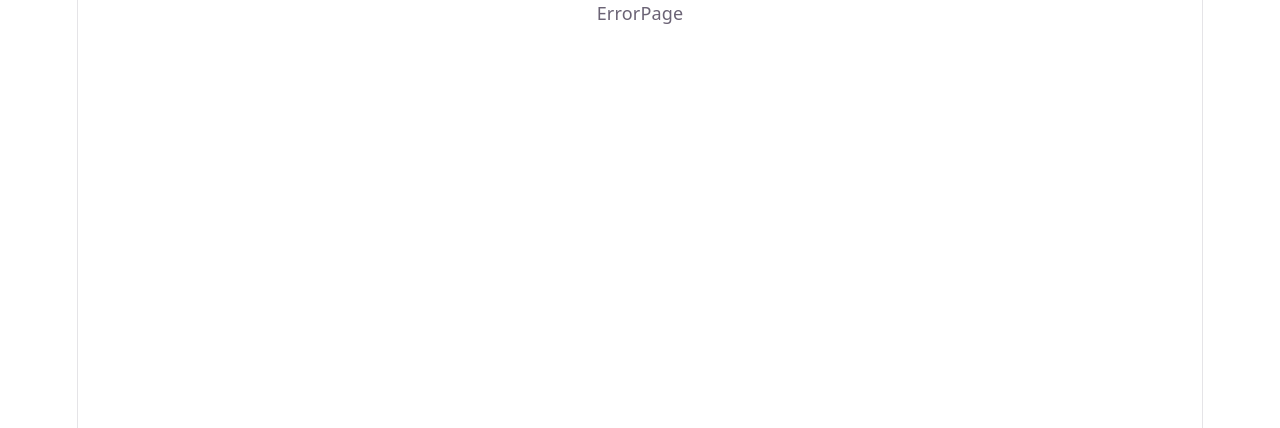
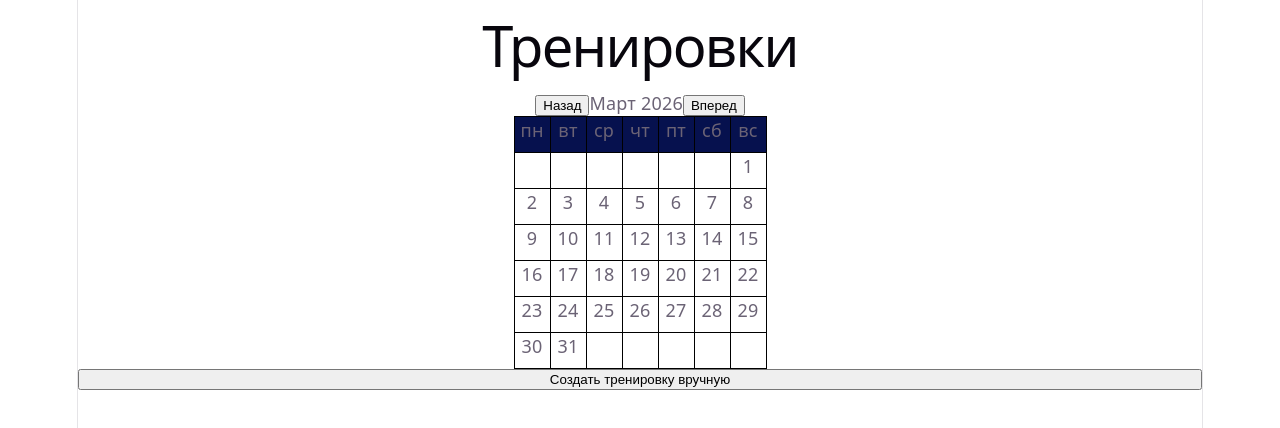
Before and after one commit to JuliaPalna/my-gym-book, a React (Vite) app in the folder client/: page /workouts in a window 1280 px wide. Shown: the top 428 px of the page. Built offline with nearby package versions, Linux system fonts and the light colour scheme.

Commit message:
workouts-создание страницы тренировоко, фича -календарь тренировок  за 1 месяц

```diff
--- a/client/src/app/providers/routes/RoutesContainer.tsx
+++ b/client/src/app/providers/routes/RoutesContainer.tsx
@@ -8,6 +8,7 @@ import {
     UsersPage,
     WorkoutPage,
 } from '../../../pages';
+import { WorkoutsPage } from '../../../pages/WorkoutsPage';
 
 export const RoutesContainer = (): JSX.Element => {
     return (
@@ -18,6 +19,7 @@ export const RoutesContainer = (): JSX.Element => {
             <Route path="/register" element={<RegistrationPage />} />
 
             <Route path="/workouts/:id" element={<WorkoutPage />} />
+            <Route path="/workouts" element={<WorkoutsPage />} />
 
             <Route path="/admin/users" element={<UsersPage />} />
 
--- /dev/null
+++ b/client/src/features/Calendar/Calendar.tsx
@@ -0,0 +1,46 @@
+import { type JSX } from 'react';
+import { Button } from '../../shared';
+import { useCalendar } from './useCalendar';
+import { NAME_MONTH, NAME_DAYS_WEEK } from './constants';
+import './styles/index.css';
+
+export const Calendar = (): JSX.Element => {
+    const {
+        currentDate: { month, year },
+        dataCalendar: { calendarDays },
+        onGoBack,
+        onGoForward,
+    } = useCalendar();
+
+    return (
+        <>
+            <div>
+                <Button onClick={onGoBack}>Назад</Button>
+                <span>
+                    {NAME_MONTH[month]} {year}
+                </span>
+                <Button onClick={onGoForward}>Вперед</Button>
+            </div>
+
+            <ul className="list calendar-header">
+                {Object.values(NAME_DAYS_WEEK).map((dayWeek) => {
+                    return (
+                        <li className="list__item" key={`header-${dayWeek}`}>
+                            {dayWeek}
+                        </li>
+                    );
+                })}
+            </ul>
+
+            <ul className="list calendar-body">
+                {calendarDays.map((day, index) => {
+                    return (
+                        <li className="list__item" key={`day-${index}`}>
+                            {day}
+                        </li>
+                    );
+                })}
+            </ul>
+        </>
+    );
+};
--- /dev/null
+++ b/client/src/features/Calendar/constants/index.ts
@@ -0,0 +1,24 @@
+export const NAME_DAYS_WEEK: { [key: number]: string } = {
+    0: 'пн',
+    1: 'вт',
+    2: 'ср',
+    3: 'чт',
+    4: 'пт',
+    5: 'сб',
+    6: 'вс',
+};
+
+export const NAME_MONTH: { [key: number]: string } = {
+    0: 'Январь',
+    1: 'Февраль',
+    2: 'Март',
+    3: 'Апрель',
+    4: 'Май',
+    5: 'Июнь',
+    6: 'Июль',
+    7: 'Август',
+    8: 'Сентябрь',
+    9: 'Октябрь',
+    10: 'Ноябрь',
+    11: 'Декабрь',
+};
--- /dev/null
+++ b/client/src/features/Calendar/index.ts
@@ -0,0 +1 @@
+export * from './Calendar';
--- /dev/null
+++ b/client/src/features/Calendar/styles/index.css
@@ -0,0 +1,27 @@
+.list {
+    display: grid;
+    grid-template-columns: repeat(7, 1fr);
+    list-style: none;
+    justify-content: start;
+    align-items: start;
+    gap: 0;
+    margin: 0 auto;
+    padding: 0;
+    border-left: 1px solid black;
+}
+
+.list__item {
+    width: 35px;
+    height: 35px;
+    border-bottom: 1px solid black;
+    border-right: 1px solid black;
+    cursor: pointer;
+}
+
+.calendar-header {
+    border-top: 1px solid black;
+}
+
+.calendar-header .list__item {
+    background-color: rgb(6, 17, 78);
+}
--- /dev/null
+++ b/client/src/features/Calendar/useCalendar.ts
@@ -0,0 +1,44 @@
+import { useState } from 'react';
+import { createCalendar, getCurrentDate } from './utils';
+
+export const useCalendar = () => {
+    const { month, year } = getCurrentDate();
+
+    const [currentDate, setCurrentDate] = useState({ month, year });
+
+    const dataCalendar = createCalendar({
+        month: currentDate.month,
+        year: currentDate.year,
+    });
+
+    const onGoBack = (): void => {
+        if (currentDate.month === 0) {
+            const newDataMonth: number = 11;
+            const newDataYear: number = currentDate.year - 1;
+            setCurrentDate({ year: newDataYear, month: newDataMonth });
+            return;
+        }
+
+        const newDataMonth: number = currentDate.month - 1;
+        setCurrentDate({ ...currentDate, month: newDataMonth });
+    };
+
+    const onGoForward = (): void => {
+        if (currentDate.month === 11) {
+            const newDataMonth: number = 0;
+            const newDataYear: number = currentDate.year + 1;
+            setCurrentDate({ year: newDataYear, month: newDataMonth });
+            return;
+        }
+
+        const newDataMonth: number = currentDate.month + 1;
+        setCurrentDate({ ...currentDate, month: newDataMonth });
+    };
+
+    return {
+        currentDate,
+        dataCalendar,
+        onGoBack,
+        onGoForward,
+    };
+};
--- /dev/null
+++ b/client/src/features/Calendar/utils/createCalendar.ts
@@ -0,0 +1,51 @@
+import { getCurrentDate } from './getCurrentDate';
+
+interface createCalendarProps {
+    month?: number;
+    year?: number;
+}
+
+export function createCalendar(data: createCalendarProps) {
+    const calendarDays: (number | undefined | '')[] = [];
+
+    let month: number = 0;
+    let year: number = 0;
+
+    if (!data.month || !data.year) {
+        const resolve = getCurrentDate();
+        month = resolve.month;
+        year = resolve.year;
+    } else {
+        month = data.month;
+        year = data.year;
+    }
+
+    const countDayInMonth: number = new Date(year, month + 1, 0).getDate();
+
+    const firstDayOfMonth = new Date(year, month, 1).getDay();
+    const lastDayOfMonth: number = new Date(year, month + 1, 0).getDay();
+
+    const countEmptyCeilForward: number =
+        firstDayOfMonth === 0 ? 6 : firstDayOfMonth - 1;
+
+    const countEmptyCeilLatest: number =
+        6 - (lastDayOfMonth === 0 ? 6 : lastDayOfMonth - 1);
+
+    for (let i = 1; i <= countEmptyCeilForward; i++) {
+        calendarDays.push('');
+    }
+
+    for (let i = 1; i <= countDayInMonth; i++) {
+        calendarDays.push(i);
+    }
+
+    for (let i = 1; i <= countEmptyCeilLatest; i++) {
+        calendarDays.push('');
+    }
+
+    return {
+        month,
+        year,
+        calendarDays,
+    };
+}
--- /dev/null
+++ b/client/src/features/Calendar/utils/getCurrentDate.ts
@@ -0,0 +1,7 @@
+export function getCurrentDate() {
+    const day: Date = new Date();
+    const month: number = day.getMonth();
+    const year: number = day.getFullYear();
+
+    return { day, month, year };
+}
--- /dev/null
+++ b/client/src/features/Calendar/utils/index.ts
@@ -0,0 +1,2 @@
+export * from './createCalendar';
+export * from './getCurrentDate';
--- a/client/src/features/index.ts
+++ b/client/src/features/index.ts
@@ -1,3 +1,4 @@
 export * from './AuthorizationForm';
+export * from './Calendar';
 export * from './RegistrationForm';
 export * from './WorkoutForm';
--- /dev/null
+++ b/client/src/pages/WorkoutsPage/WorkoutsPage.tsx
@@ -0,0 +1,23 @@
+import type { JSX } from 'react';
+import { Button } from '../../shared';
+import { Calendar } from '../../features';
+
+export const WorkoutsPage = (): JSX.Element => {
+    const onAddNewWorkout = () => {};
+
+    return (
+        <>
+            <h1>Тренировки</h1>
+
+            <div></div>
+
+            <Calendar />
+
+            <Button onClick={onAddNewWorkout}>
+                Создать тренировку вручную
+            </Button>
+
+            {/* <TrainingAnalytics /> */}
+        </>
+    );
+};
--- /dev/null
+++ b/client/src/pages/WorkoutsPage/index.ts
@@ -0,0 +1 @@
+export * from './WorkoutsPage';
```
